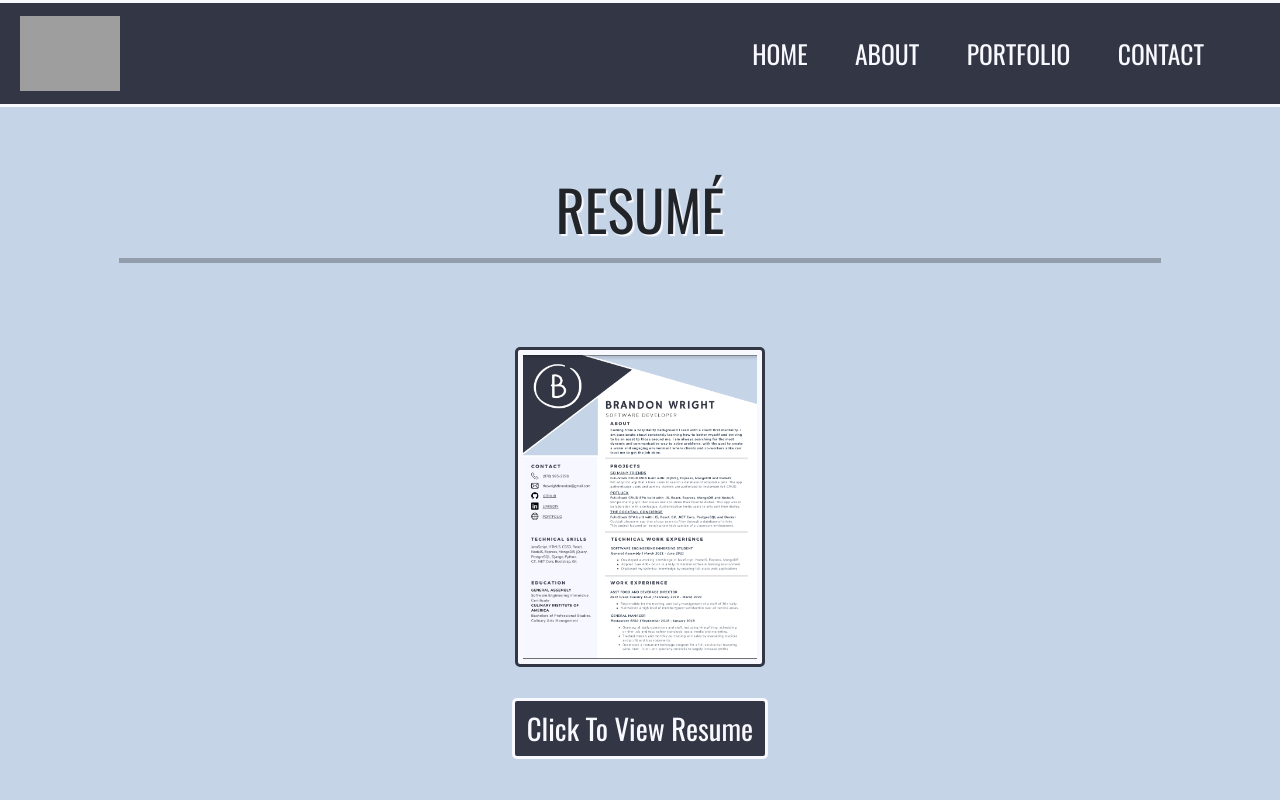
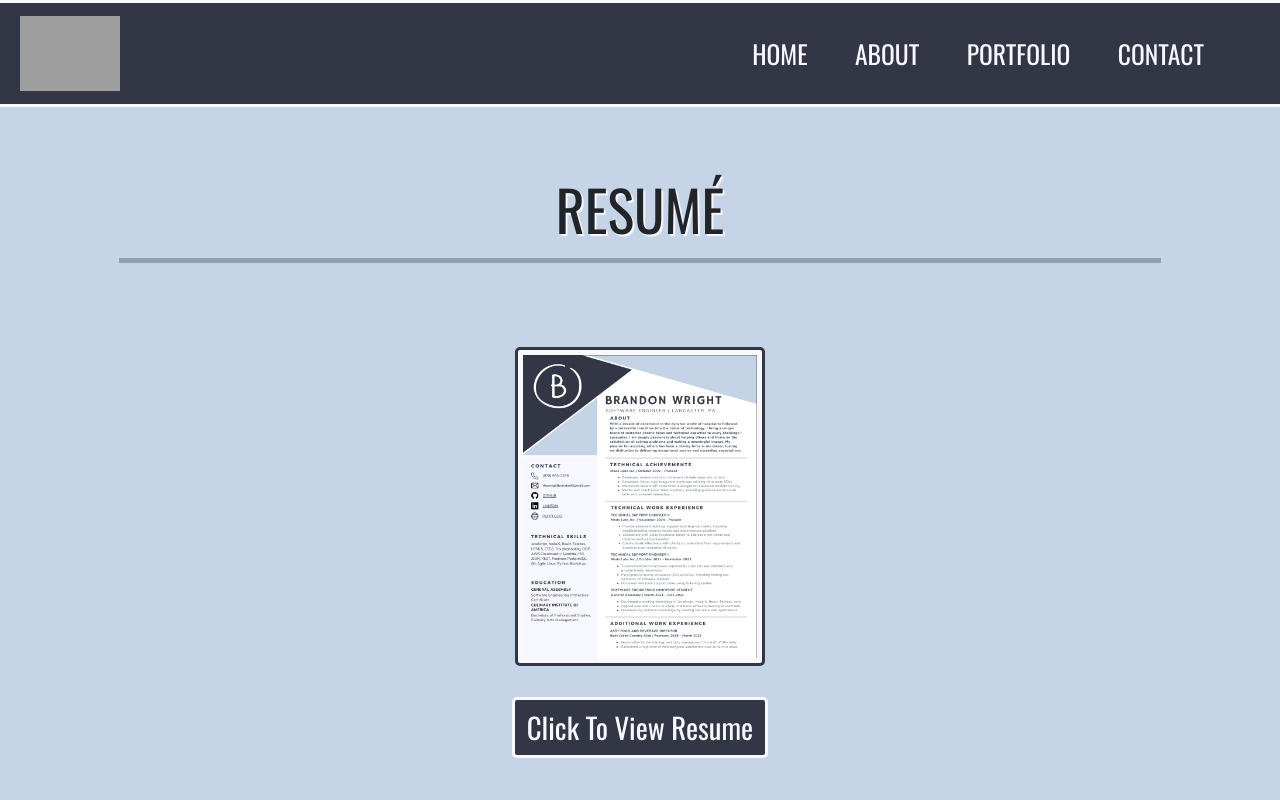
Before and after one commit to thewrightbrandon/Brandon_Wright_Portfolio, a React (Create React App) app: page /Portfolio in a window 1280 px wide. Shown: the top 800 px of the page. Built offline with nearby package versions, Linux system fonts and the light colour scheme; grey boxes are pictures that could not be loaded.

Commit message:
updated screenshots

```diff
--- a/src/components/Portfolio.js
+++ b/src/components/Portfolio.js
@@ -13,7 +13,7 @@ class Portfolio extends React.Component {
           <div className="resumeDiv">
             <a className="resumeLink" href="https://drive.google.com/file/d/1XaGKsp3ESGYcHaaK1QWcY8BpbRjPYeK3/view?usp=sharing"
             rel="noreferrer" target="_blank" >
-              <img className="resumeImage" src="images/BMW-Resume.PNG" alt="Resume" />
+              <img className="resumeImage" src="images/brandon_resume_screenshot.png" alt="Resume" />
             </a>
             <a href="https://drive.google.com/file/d/1XaGKsp3ESGYcHaaK1QWcY8BpbRjPYeK3/view?usp=sharing"
               rel="noreferrer" target="_blank" >
```
Also changed, not shown: public/images/brandon_resume_screenshot.png (added).
